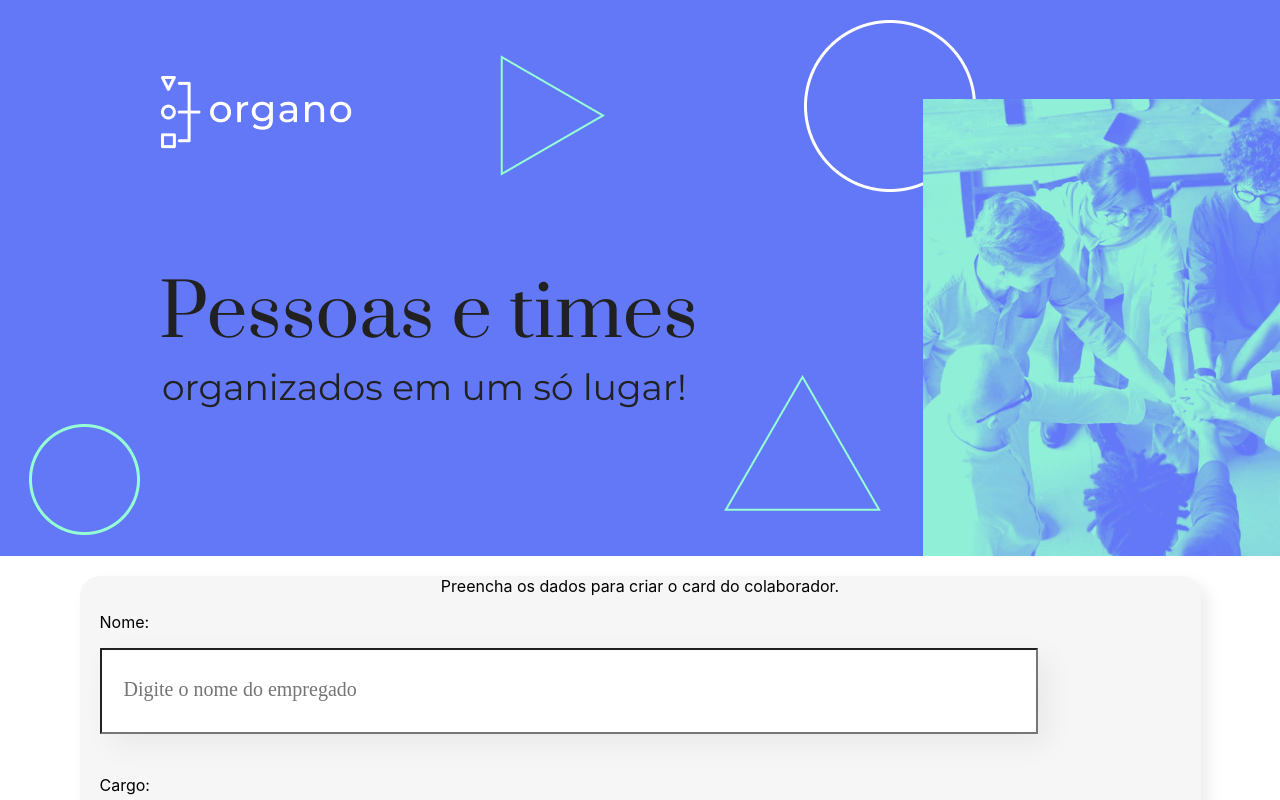
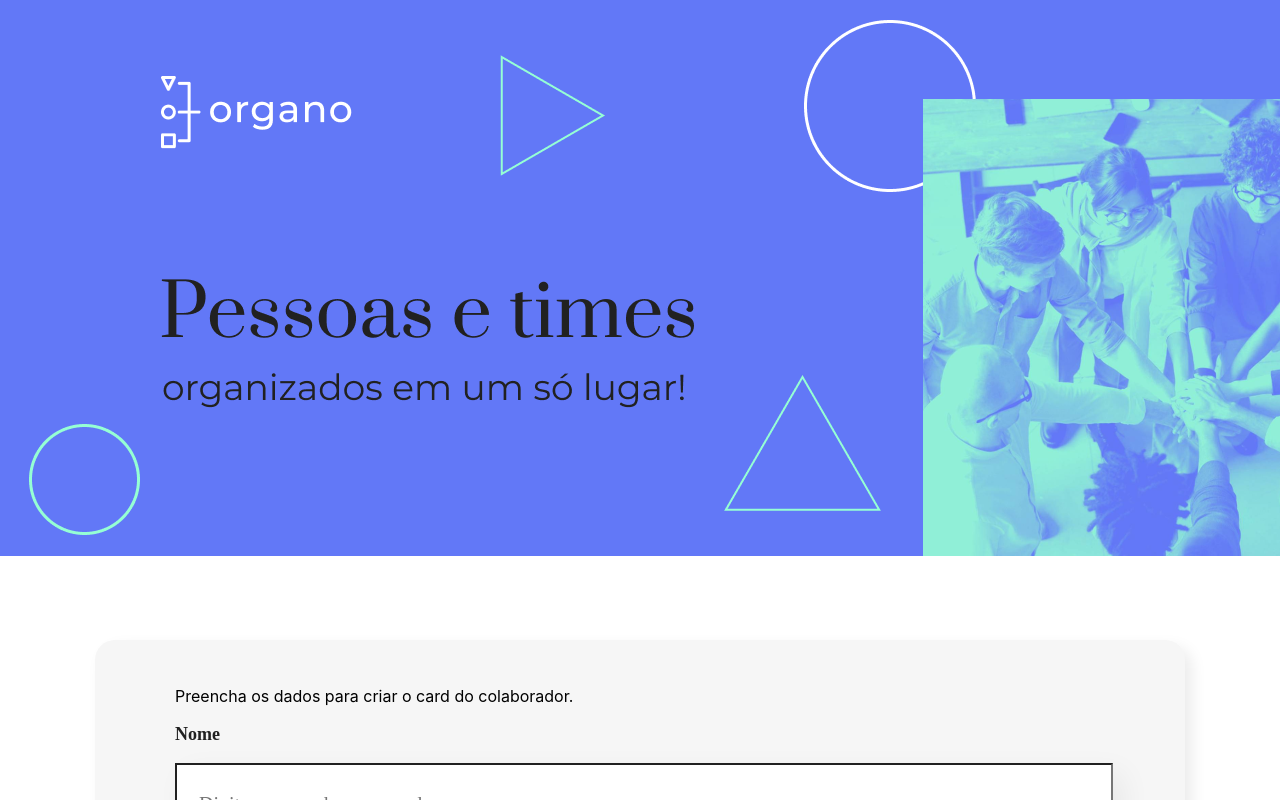
Before and after one commit to AllanGaiteiro/alura-projeto-organopeaple-estudo-react, a React (Create React App) app: page / in a window 1280 px wide. Both pictures are taken after a click on the picture 640 px from the left and 727 px from the top of the page. Shown: the top 800 px of the page. Built offline with nearby package versions, Linux system fonts and the light colour scheme.

Commit message:
correção dos estilos do formulario

```diff
--- a/src/components/FormEmployer.1.js
+++ b/src/components/FormEmployer.1.js
@@ -1,7 +1,6 @@
-import styled from "styled-components";
 import { ButtonSubmit } from "./ButtonSubmit";
 import { FormEmployerContainer } from "./FormEmployer";
-import { Input } from "./Input";
+import { FormFieldInput } from "./FormFieldInput";
 
 export function FormEmployer(setSignSelected) {
   return (
@@ -31,20 +30,3 @@ export function FormEmployer(setSignSelected) {
     </FormEmployerContainer>
   );
 }
-
-const FormFieldContainer = styled.div`
-  text-align: start;
-  margin: 0px 20px;
-`;
-
-function FormFieldInput({ name, placeholder, type }) {
-  return (
-    <FormFieldContainer>
-      <p>{name}:</p>
-      <Input
-        placeholder={placeholder || "digite um valor."}
-        type={type || "text"}
-      />
-    </FormFieldContainer>
-  );
-}
--- a/src/components/FormEmployer.js
+++ b/src/components/FormEmployer.js
@@ -1,12 +1,12 @@
 import styled from "styled-components";
 
 export const FormEmployerContainer = styled.form`
-  height: 789px;
-  width: 1121px;
+  width: 930px;
   border-radius: 20px;
   background: #f6f6f6;
   box-shadow: 7px 7px 15px rgba(0, 0, 0, 0.08);
   border-radius: 20px;
-  margin: auto;
-  text-align: center;
+  margin: 80px auto;
+  padding: 30px 80px;
+  text-align: start;
 `;
--- a/src/components/FormFieldContainer.js
+++ b/src/components/FormFieldContainer.js
@@ -2,5 +2,5 @@ import styled from "styled-components";
 
 export const FormFieldContainer = styled.div`
   text-align: start;
-  margin: 0px 20px;
+  margin: 0px;
 `;
```
